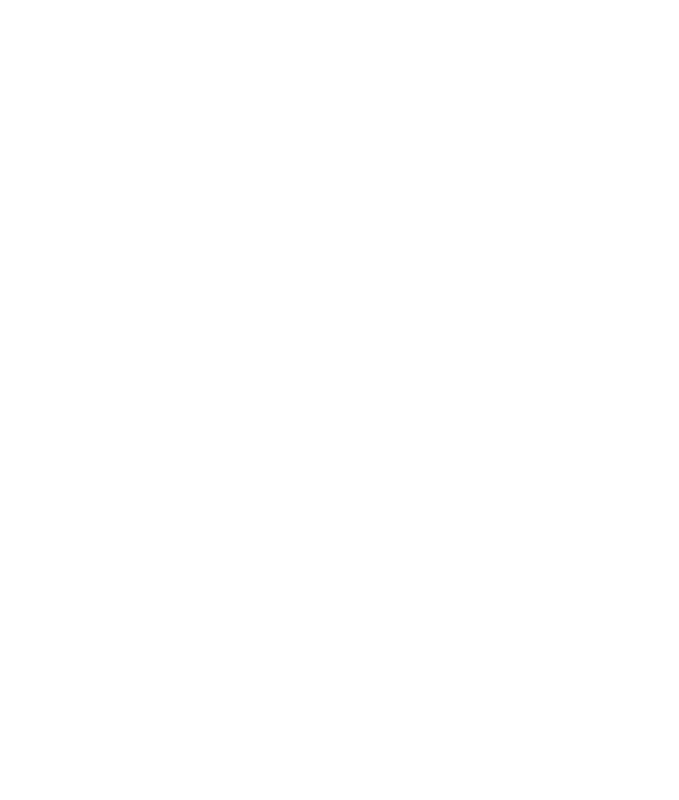
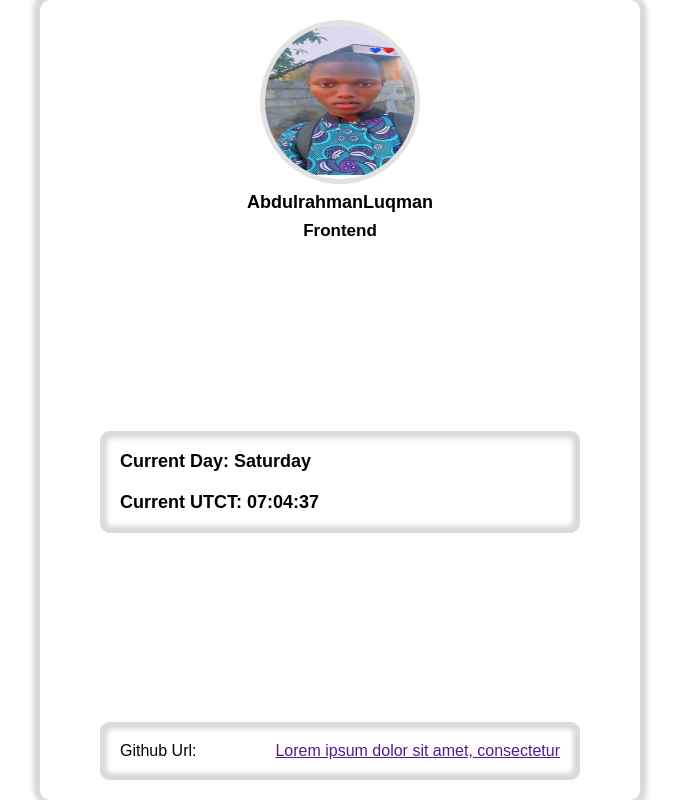
Before and after one commit to AbdulrahmanLuqman/Profile, a plain HTML site: page index.html in a window 1280 px wide. Shown: the whole page, without its empty margins (300-979 px from the left). Drawn offline with Linux system fonts and the light colour scheme.

Commit message:
completed

```diff
--- a/index.html
+++ b/index.html
@@ -3,16 +3,36 @@
 <head>
     <meta charset="UTF-8">
     <meta name="viewport" content="width=device-width, initial-scale=1.0">
-    <title>Document</title>
+    <title>My profile</title>
+    <link rel="stylesheet" href="./style.css">
 </head>
-<style>
+<body>
+    <div class="container">
+        <div class="profile-name">
+            <div data-testid="slackDisplayImage" class="slackDisplayImage"><img class="my-image" src="./me.jpg" alt="me"></div>
+            <p data-testid="slackUserName" class="slackUserName">AbdulrahmanLuqman</p>
+            <p data-testid="myTrack" class="myTrack">Frontend</p>
+        </div>
 
-</style>
-<body>
+        <div class="day-and-utct">
+            <div class="current-day">
+                <p>Current Day:</p>
+                <p class="currentDayOfTheWeek" data-testid="currentDayOfTheWeek"></p>
+            </div>
 
-    <script>
+            <div class="current-utct">
+                <p>Current UTCT:</p>
+                <p class="currentUTCTime" data-testid="currentUTCTime"></p>
+            </div>
+        </div>
 
-    </script>
+        <div class="github-url">
+            <p>Github Url:</p>
+            <a href="">Lorem ipsum dolor sit amet, consectetur</a>
+        </div>
+    </div>
+
+    <script src="./script.js"></script>
 </body>
 
 </html>
--- /dev/null
+++ b/script.js
@@ -0,0 +1,9 @@
+const currentDate = new Date()
+const daysOfWeek = ["Sunday", "Monday", "Tuesday", "Wednesday", "Thursday", "Friday", "Saturday"];
+
+let currentDay = daysOfWeek[currentDate.getDay()]
+let currentUTCTime = currentDate.toISOString().substr(11, 8)
+
+
+document.querySelector('.currentDayOfTheWeek').innerHTML = currentDay
+document.querySelector('.currentUTCTime').innerHTML = currentUTCTime
--- /dev/null
+++ b/style.css
@@ -0,0 +1,107 @@
+*{
+    margin: 0;
+    padding: 0;
+    box-sizing: border-box;
+}
+body{
+    font-family: sans-serif;
+}
+.container{
+    width: 600px;
+    margin: 0 auto;
+    background-color: white;
+    height: 100vh;
+    border-radius: 10px;
+    padding: 20px 60px;
+    box-shadow: 2px 2px 5px 5px rgb(219, 217, 217), -2px -2px 5px 5px rgb(219, 217, 217);
+    display: flex;
+    flex-direction: column;
+    justify-content: space-between;
+}
+.profile-name{
+    display: flex;
+    flex-direction: column;
+    gap: 8px;
+    align-items: center;
+}
+.slackDisplayImage{
+    border: 5px solid rgb(228, 225, 225);
+    border-radius: 50%;
+    overflow: hidden;
+}
+.my-image{
+    width: 150px;
+    height: 150px;
+    transition: all 1s ease-in-out;
+}
+.slackDisplayImage:hover .my-image{
+    transform: scale(1.3);
+    transition: transform 1s ease-in-out;
+}
+.slackUserName{
+    font-weight: 700;
+    font-size: 18px;
+}
+.myTrack{
+    font-size: 17px;
+    font-weight: 700;
+}
+.day-and-utct{
+    width: 100%;
+    background-color: white;
+    padding: 20px;
+    border-radius: 10px;
+    display: flex;
+    flex-direction: column;
+    gap: 20px;
+    box-shadow: 2px 2px 5px 5px rgb(219, 217, 217) inset, -2px -2px 5px 5px rgb(219, 217, 217) inset;
+}
+.current-day, .current-utct{
+    font-weight: 600;
+    font-size: 18px;
+    display: flex;
+    gap: 5px;
+}
+.github-url{
+    width: 100%;
+    background-color: white;
+    padding: 20px;
+    border-radius: 10px;
+    display: flex;
+    /* gap: 20px; */
+    justify-content: space-between;
+    box-shadow: 2px 2px 5px 5px rgb(219, 217, 217) inset, -2px -2px 5px 5px rgb(219, 217, 217) inset;
+}
+@media (max-width:768px) {
+    .container{
+        height: fit-content;
+        gap: 30px;
+        padding-bottom: 50px;
+    }
+}
+@media (max-width:626px) {
+    .container{
+        width: 90%;
+    }
+}
+@media (max-width:586px) {
+    .container{
+        padding: 20px 30px;
+    }
+}
+@media (max-width:528px) {
+    .container{
+        padding: 20px 10px;
+    }
+    .github-url p, .github-url a{
+        font-size: 14px;
+    }
+    .current-day, .current-utct{
+        font-size: 16px;
+        font-weight: bold;
+    }
+    .my-image{
+        width: 100px;
+        height: 100px;
+    }
+}
```
Also changed, not shown: me.jpg (added).
